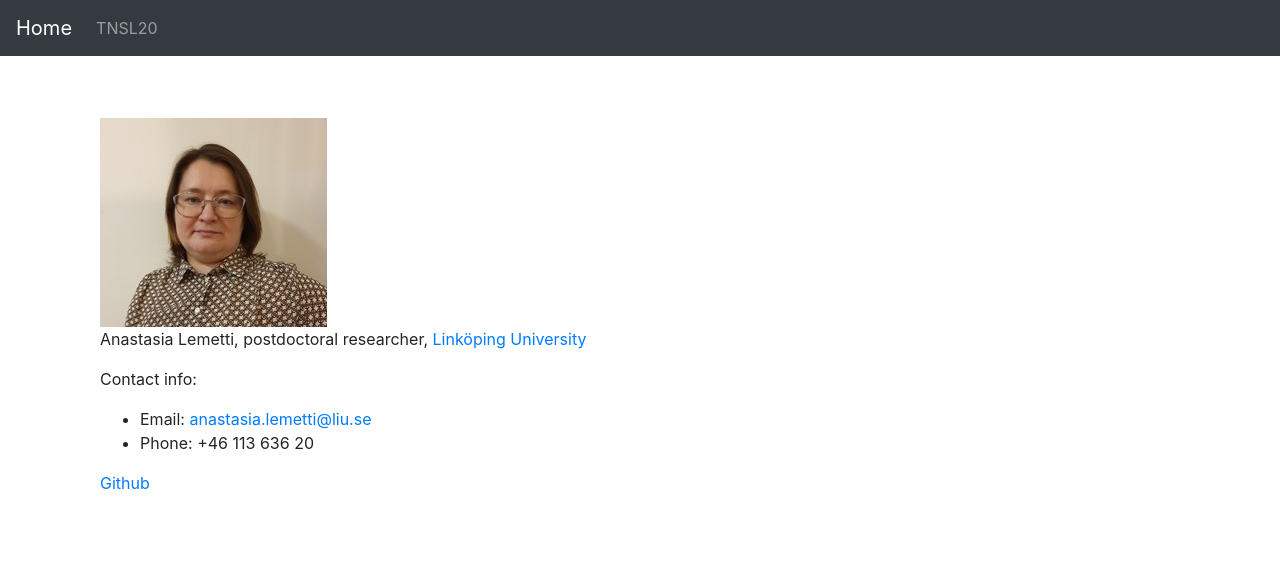
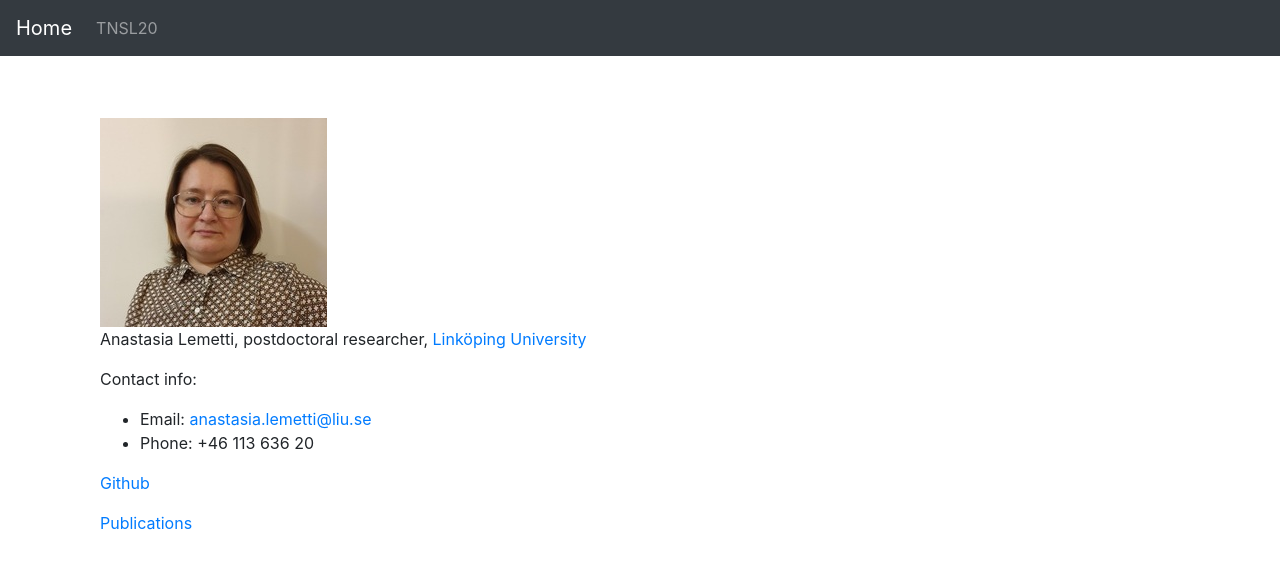
Before and after one commit to anlemett/anlemett.github.io, a plain HTML site: page index.html in a window 1280 px wide. Drawn offline with nearby package versions, Linux system fonts and the light colour scheme; a script that the page names is missing.

Commit message:
publications

```diff
--- a/index.html
+++ b/index.html
@@ -48,6 +48,7 @@
               <li>Phone: +46 113 636 20</li>
             </ul>
             <p><a href="https://github.com/anlemett">Github</a></p>
+            <p><a href="https://docs.google.com/document/d/1UHh2n2kyHL2jyJrMIvdB89x6_nDwueP2vyHdHtivdpg/edit?usp=sharing">Publications</a></p>
 
           </div>
 
```
